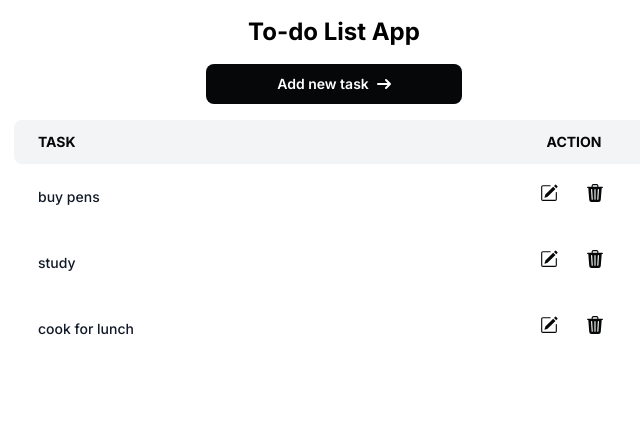
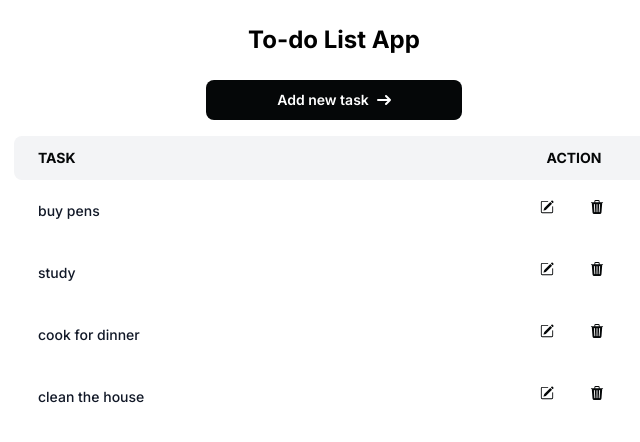
Before and after one commit to ptpl2602/nextjs-todo-app, a Next.js app: page / in a window 1280 px wide. Shown: the top 442 px of the page, without its empty margins (306-946 px from the left). Built offline with nearby package versions, Linux system fonts and the light colour scheme; data requests are answered from the project's data file.

Commit message:
feature-2 edit task

```diff
--- a/src/api/api.ts
+++ b/src/api/api.ts
@@ -26,3 +26,16 @@ export const postData = async (newTask: ITask): Promise<ITask> => {
     const todoList = await response.json();
     return todoList;
 }
+
+export const putData = async (updateTask: ITask): Promise<ITask> => {
+    const response = await fetch(`${baseUrl}/tasks/${updateTask.id}`, {
+        method: 'PUT',
+        headers: {
+            'Accept': 'application/json, text/plain, */*',
+            'Content-Type': 'application/json'
+        },
+        body: JSON.stringify(updateTask)
+    })
+    const todoList = await response.json();
+    return todoList;
+}
--- a/src/app/page.tsx
+++ b/src/app/page.tsx
@@ -7,7 +7,7 @@ export default async function Home() {
   return (
     <main className="w-full mx-auto mt-4">
       <div className="text-center flex flex-col gap-4">
-        <h1 className="text-2xl font-bold">To-do List App</h1>
+        <h1 className="text-2xl font-bold my-2">To-do List App</h1>
         <AddTask/>
         <div className="text-center">
           <TodoList tasks={tasks}/>
--- a/src/components/AddTask.tsx
+++ b/src/components/AddTask.tsx
@@ -1,10 +1,11 @@
 'use client'
 
-import { FormEventHandler, useState } from 'react';
+import { useState } from 'react';
 import ModalAddTask from './Modal';
 
 export default function AddTask() {
     const [modalOpen, setModalOpen] = useState<boolean>(false);
+    const [newTaskValue, setNewTaskValue] = useState<string>('');
 
     function handleClickModal(open: boolean) {
         setModalOpen(open);
@@ -21,7 +22,7 @@ export default function AddTask() {
                 </button>
             </div>
 
-            <ModalAddTask modalOpen={modalOpen} setModalOpen={() => handleClickModal(false)}/>
+            <ModalAddTask modalOpen={modalOpen} setModalOpen={() => handleClickModal(false)} taskValue={newTaskValue} setTaskValue={setNewTaskValue} isEditing={false} taskId={''}/>
         </>
     )
 }
--- a/src/components/Modal.tsx
+++ b/src/components/Modal.tsx
@@ -1,31 +1,45 @@
-import { postData } from "@/api/api";
-import { useState } from "react"
+import { postData, putData } from "@/api/api";
+import React from "react"
 import { useRouter } from "next/navigation";
 import { uuid } from "uuidv4";
 
 interface ModalProps {
     modalOpen: boolean,
-    setModalOpen: (open: boolean) => void
+    setModalOpen: (open: boolean) => void,
+    taskValue: string,
+    setTaskValue: (open: string) => void,
+    isEditing: boolean,
+    taskId : string
 }
 
-export default function ModalAddTask({modalOpen, setModalOpen} : ModalProps) {
-    const [newTaskValue, setNewTaskValue] = useState<string>('');
+export default function ModalAddTask({modalOpen, setModalOpen, taskValue, setTaskValue, isEditing, taskId} : ModalProps) {
+
     const { uuid } = require('uuidv4');
     const router = useRouter();
 
-    async function handleSubmitNewTask() {
-        await postData( {
-            id: uuid,
-            text: newTaskValue
-        })
-        setNewTaskValue('');
+    async function handleSubmitTask(e: React.FormEvent<HTMLFormElement>) {
+        e.preventDefault();
+
+        if(isEditing && taskId) {
+            await putData( {
+                id: taskId,
+                text: taskValue
+            })
+        } else {
+            await postData( {
+                id: uuid,
+                text: taskValue
+            })
+        }
+
+        setTaskValue('');
         setModalOpen(true);
-        console.log(newTaskValue);
+        console.log(taskValue);
         router.refresh();
     }
 
     function handleCloseModal() {
-        setNewTaskValue('')
+        setTaskValue('')
         setModalOpen(false)
     }
 
@@ -41,7 +55,7 @@ export default function ModalAddTask({modalOpen, setModalOpen} : ModalProps) {
           <div className="relative bg-white rounded-lg shadow dark:bg-gray-700">
             <div className="flex items-center justify-between p-4 md:p-5 border-b rounded-t dark:border-gray-600">
               <h3 className="text-lg font-semibold text-gray-900 dark:text-white">
-                Add new task
+                {isEditing ? "Update task" : "Add new task"}
               </h3>
               <button
                 type="button"
@@ -58,9 +72,9 @@ export default function ModalAddTask({modalOpen, setModalOpen} : ModalProps) {
                 >
                   <path
                     stroke="currentColor"
-                    stroke-linecap="round"
-                    stroke-linejoin="round"
-                    stroke-width="2"
+                    strokeLinecap="round"
+                    strokeLinejoin="round"
+                    strokeWidth="2"
                     d="m1 1 6 6m0 0 6 6M7 7l6-6M7 7l-6 6"
                   />
                 </svg>
@@ -69,10 +83,10 @@ export default function ModalAddTask({modalOpen, setModalOpen} : ModalProps) {
             </div>
 
             <div className="p-4 md:p-5">
-              <form className="space-y-4">
+              <form className="space-y-4" onSubmit={handleSubmitTask}>
                 <input
-                    value={newTaskValue}
-                    onChange={e => setNewTaskValue(e.target.value)}
+                    value={taskValue}
+                    onChange={e => setTaskValue(e.target.value)}
                   type="text"
                   className="w-full bg-gray-50 border border-gray-300 text-gray-900 text-sm rounded-lg focus:ring-blue-500 focus:border-blue-500 block p-2.5 dark:bg-gray-600 dark:border-gray-500 dark:placeholder-gray-400 dark:text-white"
                   placeholder="Ex: to cook for lunch"
@@ -80,10 +94,9 @@ export default function ModalAddTask({modalOpen, setModalOpen} : ModalProps) {
                 />
                 <button
                    type="submit"
-                   onClick={handleSubmitNewTask}
-                  className="w-2/6 text-white bg-[#050708] hover:bg-[#050708]/90 focus:ring-4 focus:outline-none focus:ring-[#050708]/50 font-medium rounded-lg text-sm px-5 py-2.5 text-center dark:focus:ring-[#050708]/50 dark:hover:bg-[#050708]/30"
+                   className="w-2/6 text-white bg-[#050708] hover:bg-[#050708]/90 focus:ring-4 focus:outline-none focus:ring-[#050708]/50 font-medium rounded-lg text-sm px-5 py-2.5 text-center dark:focus:ring-[#050708]/50 dark:hover:bg-[#050708]/30"
                 >
-                  <span className="font-semibold uppercase">Submit</span>
+                  <span className="font-semibold uppercase">{isEditing ? 'Update' : 'Submit'}</span>
                 </button>
               </form>
             </div>
--- a/src/components/Task.tsx
+++ b/src/components/Task.tsx
@@ -1,15 +1,23 @@
+'use client'
+
+import { useState } from "react";
 import { ITask } from "@/api/api"
 import { BsPencilSquare } from "react-icons/bs";
 import { BsTrash3Fill } from "react-icons/bs";
-import { useState } from "react";
+import ModalAddTask from "./Modal";
 
 interface TaskProps {
     task: ITask
 }
 
 export default function Task ({task}: TaskProps) {
-  const [modalOpenEdit, setModalOpenEdit] = useState<boolean>(false);
-  const [modalDelete, setModalDelete] = useState<string>(task.id);
+    const [modalOpenEdit, setModalOpenEdit] = useState<boolean>(false);
+    const [modalDelete, setModalDelete] = useState<string>(task.id);
+    const [editTask, setEditTask] = useState<string>(task.text);
+
+    const handleClickModal = (open: boolean) => {
+        setModalOpenEdit(open);
+    }
 
   return (
     <tr key={task.id} className="bg-white dark:bg-gray-800">
@@ -19,19 +27,23 @@ export default function Task ({task}: TaskProps) {
       >
         {task.text}
       </td>
-      <td className="px-6 py-2 flex items-center justify-center">
+      <td className="flex justify-center items-center px-6 py-2">
         <button
           type="button"
-          className="text-[#050708] bg-white hover:bg-gray-100 focus:ring-4 focus:outline-none focus:ring-gray-100 font-medium rounded-lg text-sm px-3 py-3 text-center inline-flex items-center dark:focus:ring-gray-600 dark:bg-gray-800 dark:border-gray-700 dark:text-white dark:hover:bg-gray-700 me-1 mb-2"
+          onClick={() => handleClickModal(true)}
+          className="text-[#050708] bg-white hover:bg-gray-100 focus:ring-4 focus:outline-none focus:ring-gray-100 font-medium rounded-lg text-sm px-4 py-3 text-center inline-flex items-center dark:focus:ring-gray-600 dark:bg-gray-800 dark:border-gray-700 dark:text-white dark:hover:bg-gray-700 me-1 mb-2"
         >
-          <BsPencilSquare className="text-[#050708]" size={18} />
+          <BsPencilSquare />
           <span className="sr-only">Icon description</span>
         </button>
+        <ModalAddTask modalOpen={modalOpenEdit} setModalOpen={() => handleClickModal(false)} taskValue={editTask} setTaskValue={setEditTask} isEditing={true} taskId={task.id}/>
+
         <button
           type="button"
-          className="text-[#050708] bg-white hover:bg-gray-100 focus:ring-4 focus:outline-none focus:ring-gray-100 font-medium rounded-lg text-sm px-3 py-3 text-center inline-flex items-center dark:focus:ring-gray-600 dark:bg-gray-800 dark:border-gray-700 dark:text-white dark:hover:bg-gray-700 me-1 mb-2"
+          data-modal-target="authentication-modal"
+          className="text-[#050708] bg-white hover:bg-gray-100 focus:ring-4 focus:outline-none focus:ring-gray-100 font-medium rounded-lg text-sm px-4 py-3 text-center inline-flex items-center dark:focus:ring-gray-600 dark:bg-gray-800 dark:border-gray-700 dark:text-white dark:hover:bg-gray-700 me-1 mb-2"
         >
-          <BsTrash3Fill className="text-[#050708]" size={18}/>
+          <BsTrash3Fill className="text-[#050708]" />
           <span className="sr-only">Icon description</span>
         </button>
       </td>
--- a/src/components/TodoList.tsx
+++ b/src/components/TodoList.tsx
@@ -14,7 +14,7 @@ export default function TodoList({tasks}: TodoListProps) {
                         <th scope="col" className="px-6 py-3 rounded-s-lg">
                             Task
                         </th>
-                        <th scope="col" className="text-center px-6 py-3 rounded-e-lg">
+                        <th scope="col" className="w-9/12 text-center px-6 py-3 rounded-e-lg">
                             Action
                         </th>
                     </tr>
--- a/src/data/todo.json
+++ b/src/data/todo.json
@@ -10,7 +10,11 @@
     },
     {
       "id": "d38f",
-      "text": "cook for lunch"
+      "text": "cook for dinner"
+    },
+    {
+      "id": "770e",
+      "text": "clean the house"
     }
   ]
 }
```
